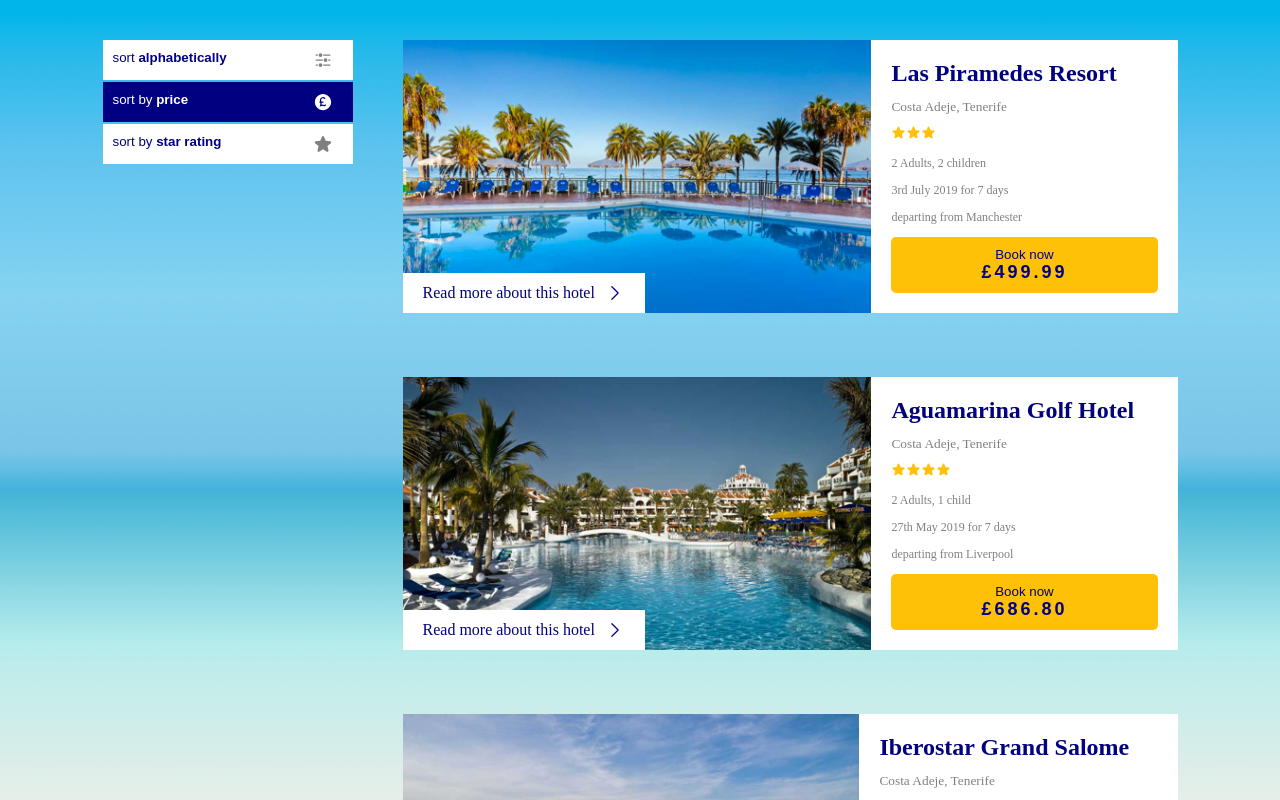
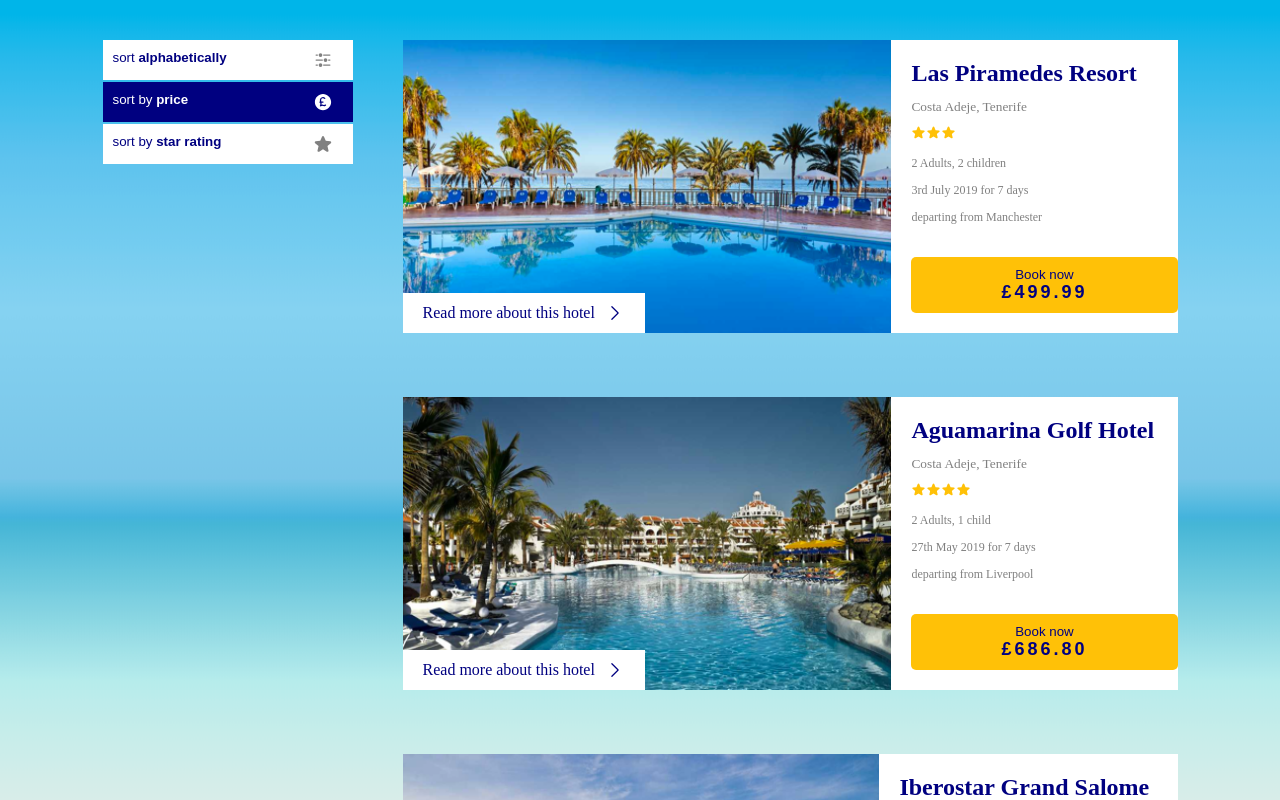
Before and after one commit to legenduzair/holiday-list-app, a React (Create React App) app: page / in a window 1280 px wide. Shown: the top 800 px of the page. Built offline with nearby package versions, Linux system fonts and the light colour scheme; the HTML template or start-up script is replaced by a standard one.

Commit message:
edit spacing of book now btn

```diff
--- a/src/components/Hotel/hotel.css
+++ b/src/components/Hotel/hotel.css
@@ -65,8 +65,7 @@
   border: none;
   border-radius: 5px;
   cursor: pointer;
-  margin-right: 20px;
-  margin-bottom: 20px;
+  margin: 20px auto;
 }
 
 .btn-book span {
```
